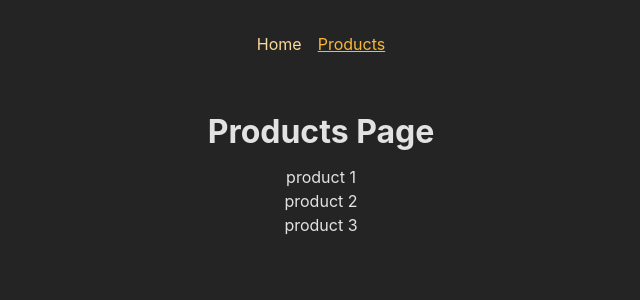
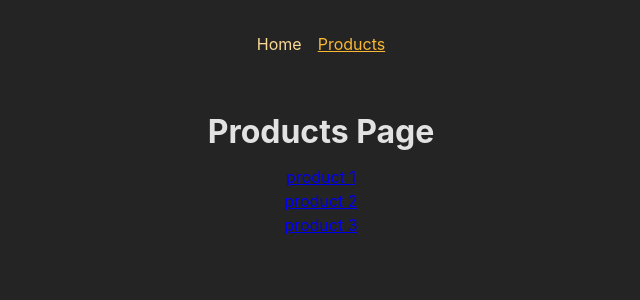
Before and after one commit to lulla-by/React_maiximilian_fourth_to_final, a React (Create React App) app in the folder 15.React_SPA_React_router/: page /products in a window 1280 px wide. Shown: the top 300 px of the page, without its empty margins (319-959 px from the left). Built offline with nearby package versions, Linux system fonts and the light colour scheme.

Commit message:
동적 라우트에 링크 추가하기

```diff
--- a/15.React_SPA_React_router/src/pages/Products.js
+++ b/15.React_SPA_React_router/src/pages/Products.js
@@ -1,16 +1,25 @@
-import React from 'react'
+import React from "react";
+import { Link } from "react-router-dom";
+
+const PRODUCTS = [
+  { id: "p1", title: "product 1" },
+  { id: "p2", title: "product 2" },
+  { id: "p3", title: "product 3" },
+];
 
 const ProductsPage = () => {
   return (
     <>
-    <h1>Products Page</h1>
-    <ul>
-      <li>product 1</li>
-      <li>product 2</li>
-      <li>product 3</li>
+      <h1>Products Page</h1>
+      <ul>
+        {PRODUCTS.map((product) => (
+          <li key={product.id}>
+            <Link to={`/products/${product.id}`}>{product.title}</Link>
+          </li>
+        ))}
       </ul>
     </>
-  )
-}
+  );
+};
 
 export default ProductsPage;
```
